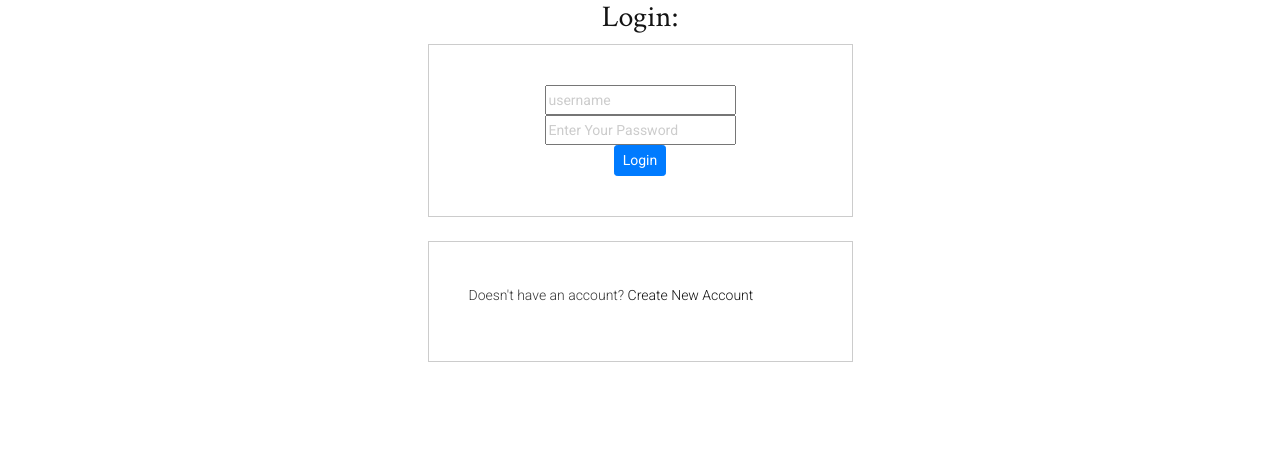
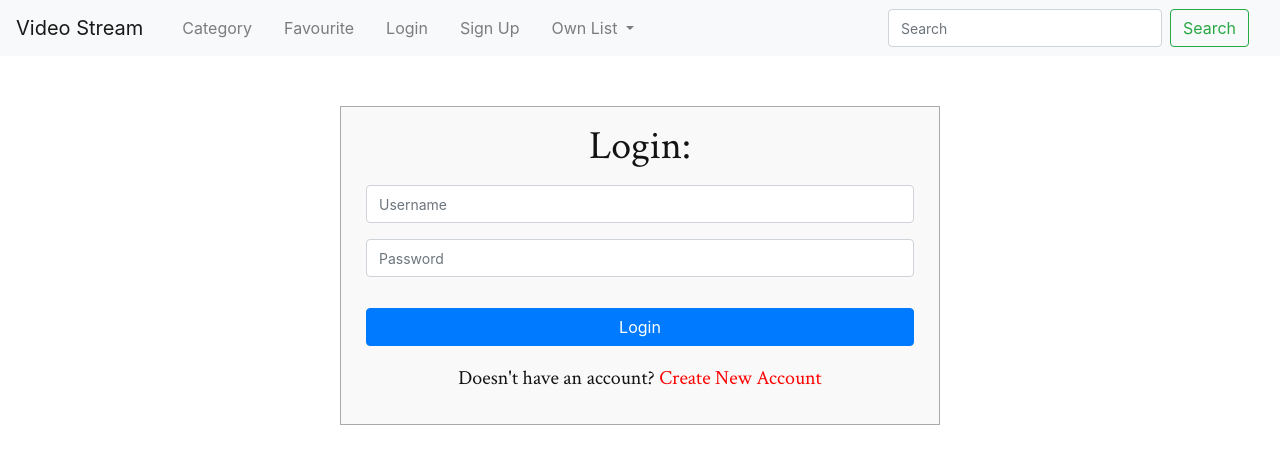
Before and after one commit to Nahid2194/Video_Stream_Django, a Django app: a page that uses templates/Login_App/login.html in a window 1280 px wide. Shown: the top 464 px of the page. Run offline with Django 3.2, Linux system fonts and the light colour scheme; some libraries are stand-ins or nearby versions; some web fonts are replaced.

Commit message:
category wise video

```diff
--- a/Login_App/forms.py
+++ b/Login_App/forms.py
@@ -23,15 +23,14 @@ class SignupForm(UserCreationForm):
 
 
 class LoginForm(AuthenticationForm):
-    username = forms.CharField(
-        required=True, label="",
-        widget=forms.TextInput(attrs={'placeholder': 'username'}))
-    password = forms.CharField(required=True, label="", widget=forms.PasswordInput(
-        attrs={'placeholder': 'Enter Your Password'}))
+    username = forms.CharField(label="", widget=forms.TextInput(
+        attrs={'placeholder': "Username"}))
+    password = forms.CharField(label="", widget=forms.PasswordInput(
+        attrs={'placeholder': 'Password'}))
 
     class Meta:
         model = User
-        fields = ('username', 'password')
+        fields = ['username', 'password']
 
 
 class EditProfileForm(forms.ModelForm):
--- a/Stream_App/urls.py
+++ b/Stream_App/urls.py
@@ -15,4 +15,5 @@ urlpatterns = [
     path('my-videos/', views.MyVideos.as_view(), name='my_videos'),
     path('delete-video/<pk>/', views.Delete_Video.as_view(), name='delete_video'),
     path('categories/', views.categories, name='categories'),
+    path('category-videos/<pk>/', views.category_list, name='category_list'),
 ]
--- a/Stream_App/views.py
+++ b/Stream_App/views.py
@@ -13,6 +13,12 @@ from django.views.generic import CreateView, UpdateView, DeleteView, TemplateVie
 def home(request):
     videos = Video.objects.all()
     return render(request, 'Stream_App/home.html', context={'videos': videos})
+
+
+def category_list(request, pk):
+    category_info = Category.objects.get(pk=pk)
+    category_videos = Video.objects.filter(category=category_info)
+    return render(request, 'Stream_App/category_list.html', context={'videos': category_videos})
 
 
 @login_required
--- a/templates/Login_App/login.html
+++ b/templates/Login_App/login.html
@@ -1,40 +1,70 @@
 {% extends 'base.html' %}
+{% load static %}
 {% load crispy_forms_tags %}
 {% block title_block %} Login {% endblock %}
 {% block css_block %}
 <style>
-    .sign-up {
-        width: 425px;
-        border: 1px solid #ccc;
-        padding: 40px;
+    .login {
+        background-color: #f9f9f9;
+        border: 1px solid #aaa;
+        width: 600px;
+        height: auto;
+        text-align: center;
+        margin-top: 50px;
+        margin-bottom: 50px;
     }
 
-    .login {
-        width: 425px;
-        border: 1px solid #ccc;
-        padding: 40px;
+    .text {
+        margin-top: 15px;
+        margin-bottom: 15px;
+    }
+
+    .form {
+        margin-left: 25px;
+        margin-right: 25px;
+    }
+
+    .button {
+        width: 100%;
+        margin-top: 15px;
+    }
+
+    .signup {
+        margin-left: 25px;
+        margin-right: 25px;
+        height: 50px;
+        margin-top: 20px;
+        text-align: center;
+        font-size: 20px;
+    }
+
+    .signup a {
+        color: red;
     }
 </style>
 {% endblock %}
+
+
+
+
 {% block body_block %}
-<h2 class="text-center">Login:</h2>
+{% include "navbar.html" %}
 <center>
-    <div class="form-container">
-        <div class="sign-up">
-            <form method="POST">
-                {{ form|crispy }}
-                {% csrf_token %}
-                <button type="submit" class="btn btn-primary btn-sm">Login</button>
-            </form>
-        </div>
+    <div class="login">
+        <h1 class="text">Login:</h1>
 
+        <form action="" method="POST" class="form">
+            {{ form | crispy }}
+            {% csrf_token %}
+            <button type="submit" class="btn btn-primary button">Login</button>
+        </form>
+
+        <h5 class="signup">
+            Doesn't have an account? <a href="{% url 'Login_App:signup' %}">Create New Account</a>
+        </h5>
     </div>
 </center>
 
 
-<br>
-<div class="container login">
-    <p>Doesn't have an account? <a href="{% url 'Login_App:signup' %}">Create New Account</a></p>
 
-</div>
 {% endblock %}
--- a/templates/Stream_App/categories.html
+++ b/templates/Stream_App/categories.html
@@ -40,14 +40,15 @@
                     <div class="col-xl-4 col-md-4">
                         <div class="single_blog">
                             <div class="blog_thumb">
-                                <a href="#">
+                                <a href="{% url 'Stream_App:category_list' pk=category.id %}">
                                     <img src="/media/{{ category.image }}" alt="{{ video.title }}"
                                         title="{{ video.title }}" class="category-img">
                                 </a>
                             </div>
                             <div class="blog_meta">
                                 <p><strong>{{ category.video_category.count }} </strong>videos</p>
-                                <h3><a href="#">{{ category.name }}</a></h3>
+                                <h3><a href="{% url 'Stream_App:category_list' pk=category.id %}">
+                                        {{ category.name }}</a></h3>
                             </div>
                         </div>
                     </div>
--- a/templates/Stream_App/myvideos.html
+++ b/templates/Stream_App/myvideos.html
@@ -13,7 +13,7 @@
         <div class="col-md-6 col-sm-12 col-lg-4">
             <figure class="card card-product">
                 <div class="img-wrap">
-                    <img src="/media/{{video.thumbnail}}" class="img-fluid card-img-top" alt="">
+                    <img src="/media/{{video.thumbnail}}" style="height: 250px;" class="img-fluid card-img-top" alt="">
                 </div>
                 <figcaption class="info-wrap">
                     <a href="{% url 'Stream_App:details_videos' slug=video.slug %}"
```
Also changed, not shown: templates/Stream_App/category_list.html (added, +67 -0 lines), video_stream/settings.py (+1 -12 lines), db.sqlite3, media/categories_image/HTML5_Logo_512.png (added).
